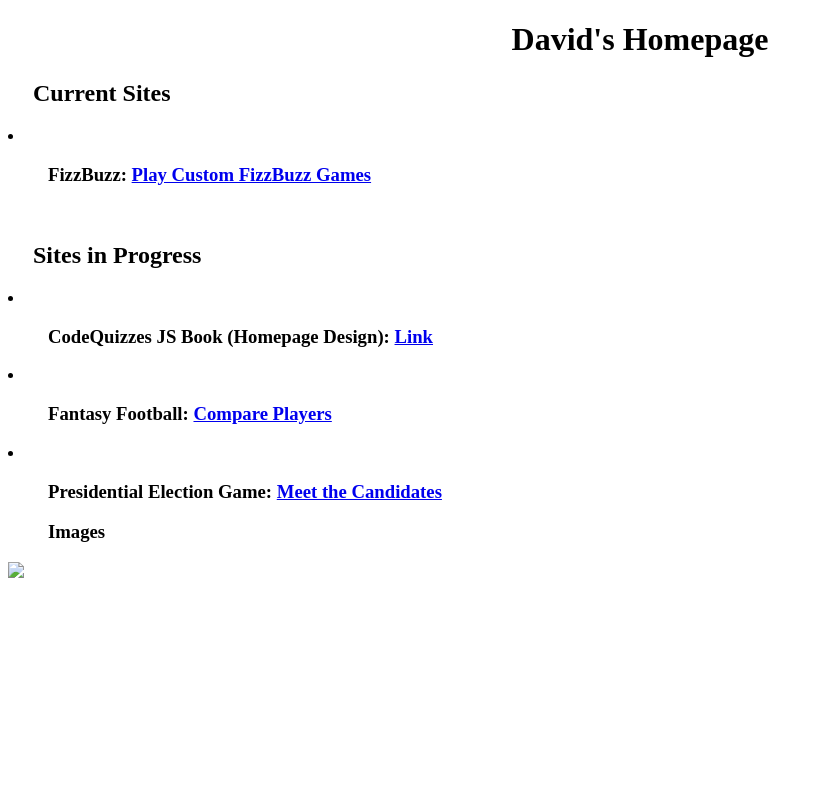
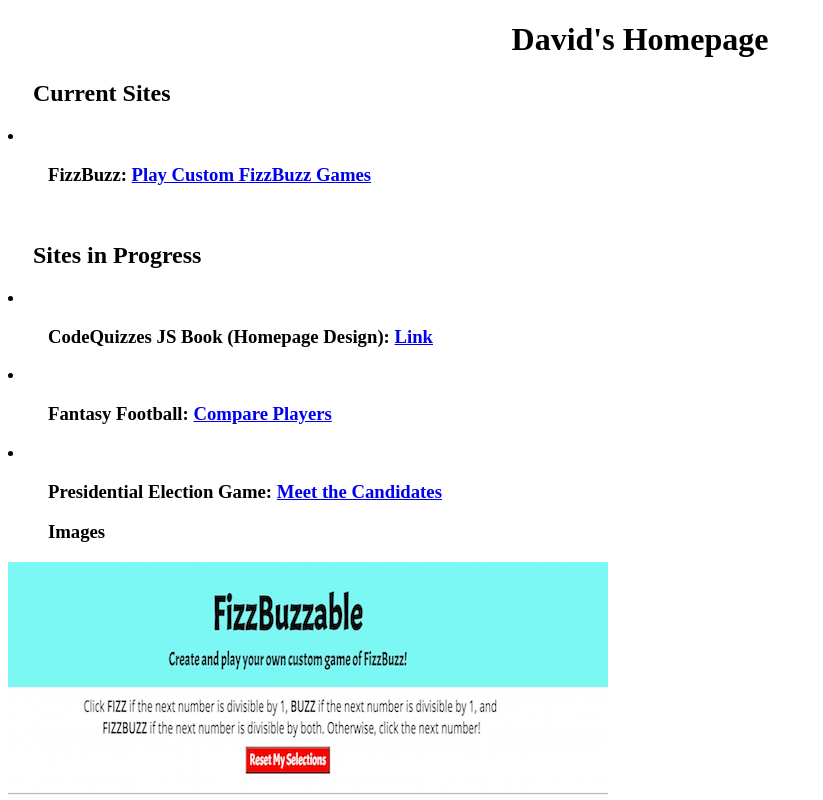
Before and after one commit to djres88/djres88.github.io, a plain HTML site: page index.html in a window 1280 px wide. Shown: the top 800 px of the page, without its empty margins (0-823 px from the left). Drawn offline with Linux system fonts and the light colour scheme.

Commit message:
Changed jpg size

```diff
--- a/index.html
+++ b/index.html
@@ -21,6 +21,6 @@
       <li><h3>Fantasy Football: <a href=#>Compare Players</a></h3></li>
       <li><h3>Presidential Election Game: <a href=#>Meet the Candidates</a></h3></li>
     <h3>Images</h3>
-    <img src="defaults write com.apple.screencapture type jpg;killall SystemUIServer"/>
+    <img src="http://djres88.github.io/images/fizzbuzz.jpg" />
   </body>
 </html>
```
